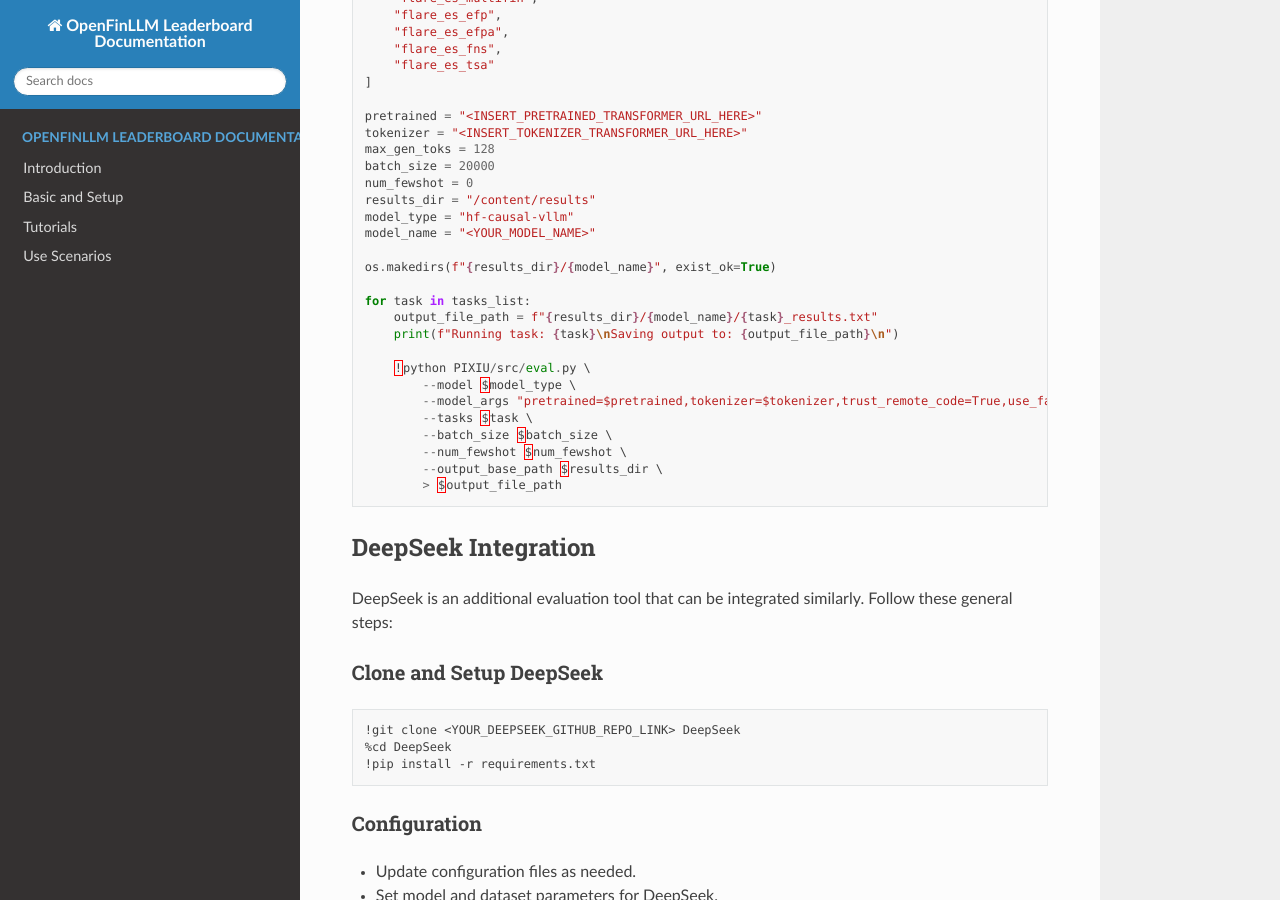
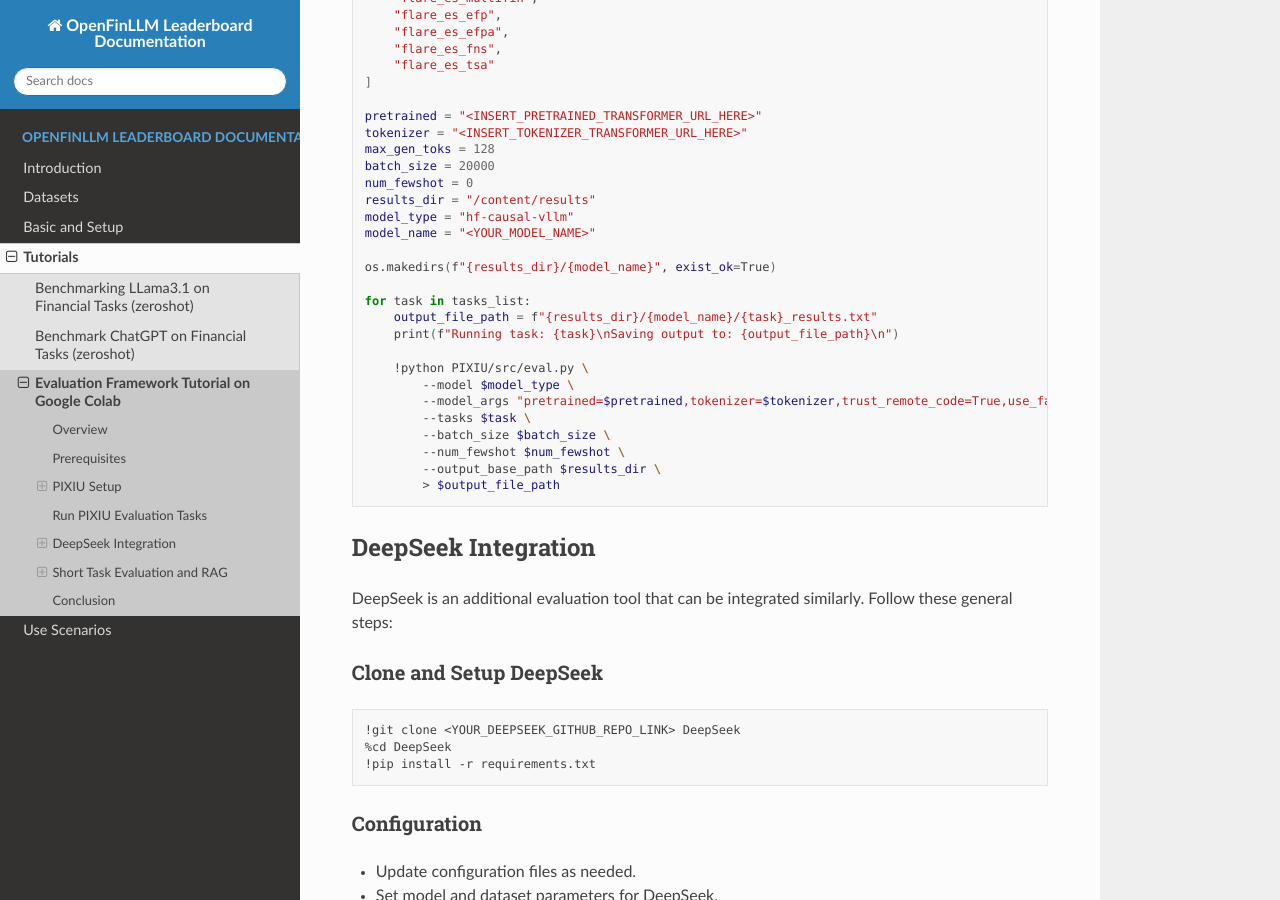
Before and after one commit to minnahuang11/FinLLM-Leaderboard, a Sphinx documentation site: the page built from docs/source/tutorials/evaluation_framework.rst, in a window 1280 px wide and 900 px high, scrolled down 2412 px. Built offline with Sphinx 7.4.7 and the Read the Docs theme 3.1.0, drawn with Linux system fonts in a browser that asks for light colours; some of the changed text lies outside the part shown.

Commit message:
Fix tutorial/evaluation framework Add FPB dataset description Change image:: to figure:: for zooming effect

```diff
--- a/docs/source/index.rst
+++ b/docs/source/index.rst
@@ -20,6 +20,7 @@
    :caption: OpenFinLLM Leaderboard Documentation
 
    user/introduction
+   datasets/index
    basics_setup/index
    tutorials/index
    use_cases/index
--- a/docs/source/tutorials/evaluation_framework.rst
+++ b/docs/source/tutorials/evaluation_framework.rst
@@ -42,7 +42,7 @@
 
 Download BART Checkpoint
 ------------------------
-.. code-block:: python
+.. code-block:: bash
 
     from google.colab import drive
     import os
@@ -65,7 +65,7 @@
 
 Set PYTHONPATH and Login
 ------------------------
-.. code-block:: python
+.. code-block:: bash
 
     %cd /content/PIXIU/src
     %cd /content
@@ -81,7 +81,7 @@
 ===========================
 Define and run the tasks as required. Modify the task list and model parameters as needed.
 
-.. code-block:: python
+.. code-block:: bash
 
     tasks_list = [
         "flare_ner",
--- a/docs/source/tutorials/index.rst
+++ b/docs/source/tutorials/index.rst
@@ -8,3 +8,4 @@
 
    benchmark_zeroshot_guide
    benchmark_zeroshot_api_guide
+   evaluation_framework
--- a/docs/source/user/introduction.rst
+++ b/docs/source/user/introduction.rst
@@ -18,9 +18,9 @@
 - **Zero-Shot Testing**: Evaluation of models' ability to generalize to unseen financial tasks
 - **Transparent Metrics**: Clear performance metrics for informed model selection
 
-.. image:: ./images/overview.png
+.. figure:: ./images/overview.png
+   :width: 100%
    :align: center
-   :class: custom-img
 
 Overview
 ===========
@@ -34,7 +34,7 @@
 - A platform for continuous improvement and innovation in financial AI
 
 Open FinLLM Leaderboard
------------
+--------------------------
 This section reflects our effort where we collect diverse financial tasks and models from research teams and industries. Models are then evaluated on our leaderboard. Currently there are several opensource evaluation framework for LLMs, but each of them would give a different result even when evaluating the same model using a same dataset. Our goal is to build a reliable benchmarking framework for reference that bridges academic research with practical financial applications.
 
 Demos and AI Safety
```
Also changed, not shown: docs/source/datasets/fpb.rst (added, +48 -0 lines), docs/source/datasets/index.rst (added, +9 -0 lines).
